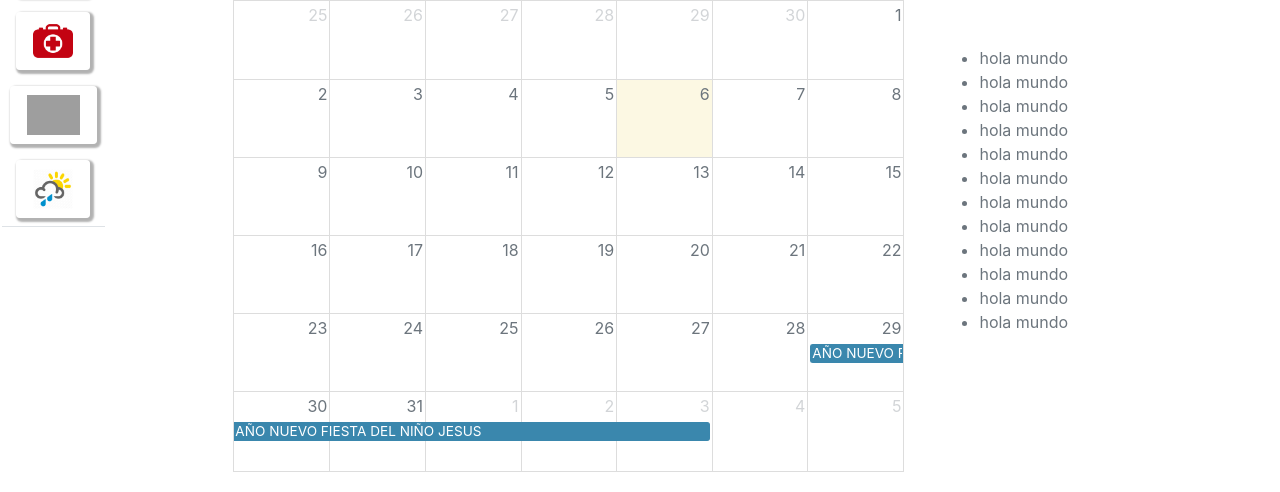
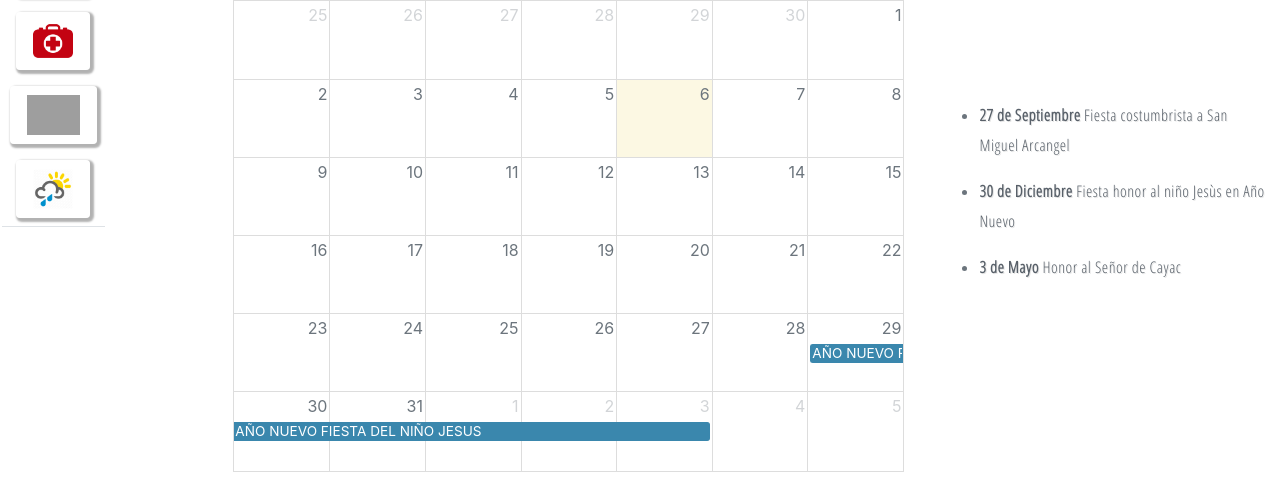
Before and after one commit to favt12/Sitio-Web-del-Distrito-de-Aquia-Ancash, a PHP site: page / in a window 1280 px wide. Shown: the part 5214-5706 px from the top of the page. Run offline with PHP 8.4, Linux system fonts and the light colour scheme; grey boxes are pictures that could not be loaded.

Commit message:
Se agregaron las fechas con sus eventos en el row del calendario

```diff
--- a/includes/templates/calendar.php
+++ b/includes/templates/calendar.php
@@ -4,18 +4,10 @@
     <div class="col-12 col-md-4 d-flex align-items-center">
   <div class="">
     <ul>
-      <li>hola mundo</li>
-      <li>hola mundo</li>
-      <li>hola mundo</li>
-      <li>hola mundo</li>
-      <li>hola mundo</li>
-      <li>hola mundo</li>
-      <li>hola mundo</li>
-      <li>hola mundo</li>
-      <li>hola mundo</li>
-      <li>hola mundo</li>
-      <li>hola mundo</li>
-      <li>hola mundo</li>
+      <li><p><small><strong>27 de Septiembre</strong> Fiesta costumbrista a San Miguel Arcangel</small></p></li>
+      <li><p><small><strong>30 de Diciembre</strong> Fiesta honor al niño Jesùs en Año Nuevo</small></p></li>
+      <li><p><small><strong>3 de Mayo</strong> Honor al Señor de Cayac </small></p></li>
+
     </ul>
   </div>
     </div>
```
